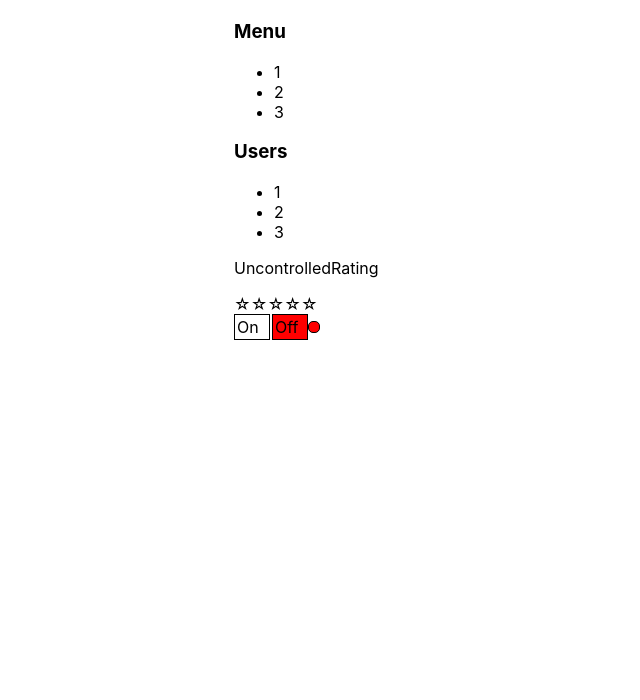
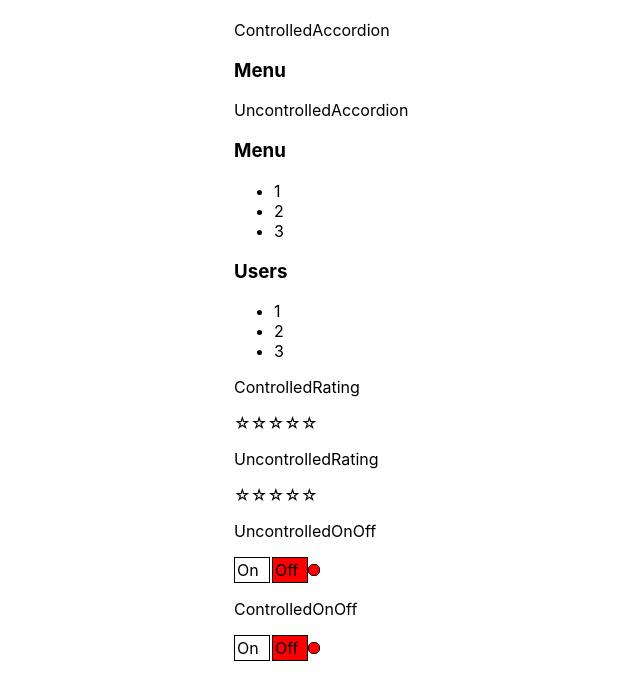
Before and after one commit to kudlatskaya/react-k, a React (Create React App) app in the folder my-app/: page / in a window 1280 px wide. Shown: the top 700 px of the page, without its empty margins (66-706 px from the left). Built offline with nearby package versions, Linux system fonts and the light colour scheme.

Commit message:
added controled accordion

```diff
--- a/my-app/src/App.tsx
+++ b/my-app/src/App.tsx
@@ -1,10 +1,12 @@
-import React from 'react';
+import React, {useState} from 'react';
 import './App.css';
 import Accordion from "./components/Accordion/Accordion";
-import {Rating} from "./Rating/Rating";
+import {Rating, RatingValueType} from "./Rating/Rating";
 import OnOff from "./components/OnOff/OnOff";
 import UncontrolledAccordion from "./components/UncontrolledAccordion/UncontrolledAccordion";
 import UncontrolledRating from "./components/UncontrolledRating/UncontrolledRating";
+
+
 
 function hello() {
     //debugger
@@ -14,28 +16,26 @@ function hello() {
 //hello();
 
 function App(props: any) {
+    let [ ratingValue, setRatingValue ] = useState <RatingValueType>(0);
+    let [ collapsed, setCollapsed ] = useState <boolean>(true);
+
     return (
         <div className={"app"}>
             {/*<PageTitle title={"This is APP component"}/>*/}
             {/*<PageTitle title={"My friends"}/>*/}
-            {/*Article1*/}
-            {/*<Rating value={3}/>*/}
-            {/*<Accordion title={"Menu"} collapsed={true}/>*/}
-            {/*<Accordion title={"Users"} collapsed={false}/>*/}
+            <p>ControlledAccordion </p>
+            <Accordion title={"Menu"} collapsed={collapsed} onClick={setCollapsed}/>
+            <p>UncontrolledAccordion </p>
             <UncontrolledAccordion title={"Menu"} />
             <UncontrolledAccordion title={"Users"} />
-            {/*Article2*/}
-            {/*<Rating value={0}/>*/}
-            {/*<Rating value={1}/>*/}
-            {/*<Rating value={2}/>*/}
-            {/*<Rating value={3}/>*/}
-            {/*<Rating value={4}/>*/}
-            {/*<Rating value={5}/>*/}
+            <p>ControlledRating </p>
+            <Rating value={ratingValue} onClick={setRatingValue}/>
             <p>UncontrolledRating </p>
             <UncontrolledRating />
+            <p>UncontrolledOnOff </p>
             <OnOff/>
-            {/*<OnOff/>*/}
-            {/*<OnOff/>*/}
+            <p>ControlledOnOff </p>
+            <OnOff/>
         </div>
     );
 }
--- a/my-app/src/Rating/Rating.tsx
+++ b/my-app/src/Rating/Rating.tsx
@@ -1,30 +1,35 @@
 import React from "react";
 
+export type RatingValueType = 0 | 1 | 2 | 3 | 4 | 5;
+
 type RatingPropsType = {
-    value: 0 | 1 | 2 | 3 | 4 | 5
+    value: 0 | 1 | 2 | 3 | 4 | 5,
+    onClick: (value: RatingValueType) => void,
 }
 export function Rating(props: RatingPropsType) {
+    const { value, onClick } = props;
 
     return (
         <div>
-            <Star selected={ props.value > 0 }/>
-            <Star selected={ props.value > 1 }/>
-            <Star selected={ props.value > 2 }/>
-            <Star selected={ props.value > 3 }/>
-            <Star selected={ props.value > 4 }/>
+            <Star selected={ value > 0 } onClick={onClick} value={1}/>
+            <Star selected={ value > 1 } onClick={onClick} value={2}/>
+            <Star selected={ value > 2 } onClick={onClick} value={3}/>
+            <Star selected={ value > 3 } onClick={onClick} value={4}/>
+            <Star selected={ value > 4 } onClick={onClick} value={5}/>
         </div>
     )
 }
 
 type StarPropsType = {
-    selected: boolean
+    selected: boolean,
+    value: RatingValueType,
+    onClick: (value:RatingValueType) => void,
 }
 
 function Star(props: StarPropsType) {
-    if (props.selected === true) {
-        return <span><b>star </b></span>
-    } else {
-        return <span>star</span>
-    }
+    const { selected, value, onClick } = props;
 
+    return <span onClick={ () => {onClick(value)} }>
+            { selected ? <>&#9733;</> : <>&#9734;</> }
+    </span>
 }
--- a/my-app/src/components/Accordion/Accordion.tsx
+++ b/my-app/src/components/Accordion/Accordion.tsx
@@ -2,22 +2,29 @@ import React from "react";
 
 type AccordionPropsType = {
     title: string,
-    collapsed: boolean
+    collapsed: boolean,
+    onClick: (value: boolean) => void,
 }
 
 function Accordion(props: AccordionPropsType) {
+        const { title, collapsed, onClick } = props;
+
         return <div>
-            <AccordionTitle title={props.title}/>
+            <AccordionTitle title={title} collapsed={collapsed} onClick={onClick}/>
             {!props.collapsed && <AccordionBody />}
         </div>
 }
 
 type AccordionTitlePropsType = {
-    title: string
+    title: string,
+    collapsed: boolean,
+    onClick: (value: boolean) => void,
 }
 
 function AccordionTitle(props: AccordionTitlePropsType) {
-    return <h3>{props.title}</h3>
+    const { title, collapsed, onClick } = props;
+
+    return <h3 onClick={ () => onClick(!collapsed) }>{title}</h3>
 }
 
 function AccordionBody() {
--- a/my-app/src/components/UncontrolledRating/UncontrolledRating.tsx
+++ b/my-app/src/components/UncontrolledRating/UncontrolledRating.tsx
@@ -11,14 +11,13 @@ type RatingPropsType = {
 
 type StarPropsType = {
     selected: boolean,
-    checkStar: (value: number) => void;
-    value: 1 | 2 | 3 | 4 | 5,
+    checkStar: () => void,
 }
 
 function Star(props: StarPropsType) {
-    const { selected, checkStar, value } = props;
+    const { selected, checkStar } = props;
 
-    return <span onClick={ ()=>checkStar(value) }>
+    return <span onClick={ checkStar }>
             { selected ? <>&#9733;</> : <>&#9734;</> }
     </span>
 }
@@ -32,11 +31,11 @@ const UncontrolledRating = () => {
 
     return (
         <div>
-            <Star selected={ value > 0 } checkStar={checkStar} value={1}/>
-            <Star selected={ value > 1 } checkStar={checkStar} value={2}/>
-            <Star selected={ value > 2 } checkStar={checkStar} value={3}/>
-            <Star selected={ value > 3 } checkStar={checkStar} value={4}/>
-            <Star selected={ value > 4 } checkStar={checkStar} value={5}/>
+            <Star selected={ value > 0 } checkStar={() => { checkStar(1) }} />
+            <Star selected={ value > 1 } checkStar={() => { checkStar(2) }} />
+            <Star selected={ value > 2 } checkStar={() => { checkStar(3) }} />
+            <Star selected={ value > 3 } checkStar={() => { checkStar(4) }} />
+            <Star selected={ value > 4 } checkStar={() => { checkStar(5) }} />
         </div>
     );
 };
```
